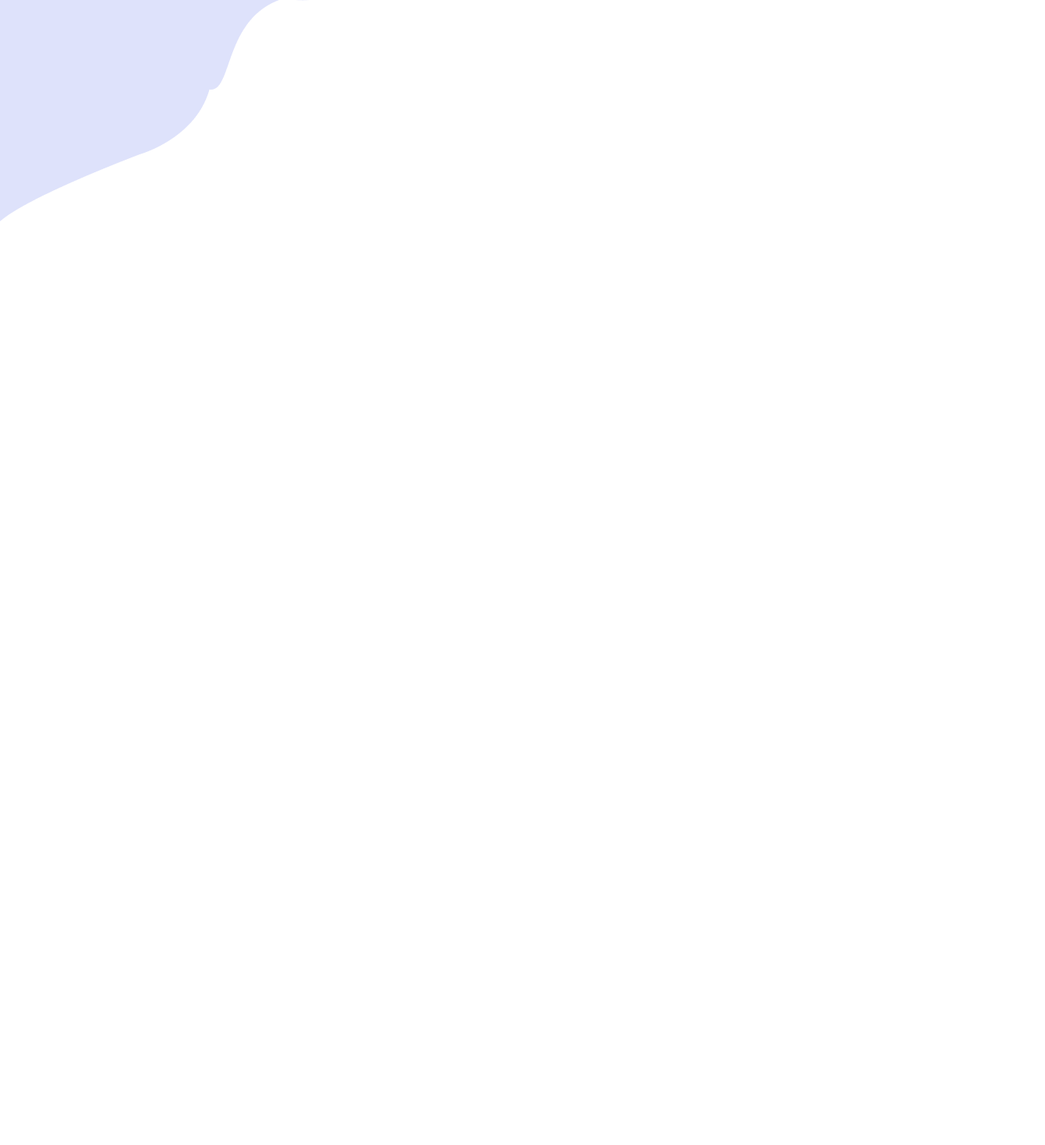
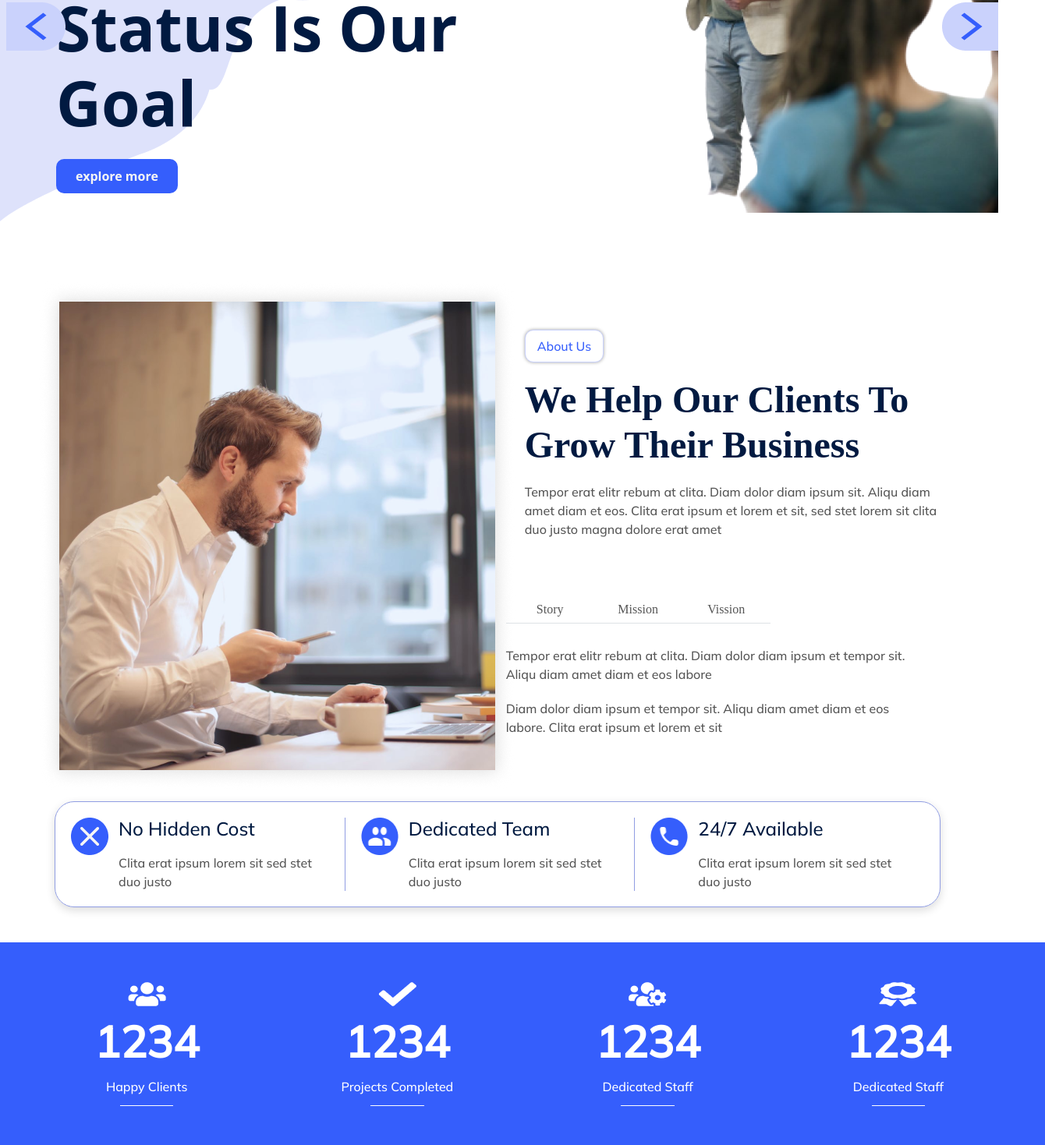
Before and after one commit to SabaKveladze/commshool-Task1, a plain HTML site: page Homeworks/First Part Final Exam/index.html in a window 1280 px wide. Shown: the part 413-1882 px from the top of the page at 78% size, 1340 px wide, since content can reach past the window. Before the commit the page ends 800 px from the top, so only its background shows below. Drawn offline with Linux system fonts and the light colour scheme.

Commit message:
added: about,info,stats

```diff
--- /dev/null
+++ b/Homeworks/First Part Final Exam/css/about.css
@@ -0,0 +1,97 @@
+.aboutWrapper{
+    height: 602px;
+    display: flex;
+    margin: 77px 50px 0px 50px;
+
+}
+.aboutImg {
+    width: 48.7%;
+    margin-right: 24px;
+
+}
+.aboutBtn {
+    border-radius: 11px;
+    width: fit-content;
+    height: 42px;
+    border: 1px solid #CAD2FC;
+    box-shadow: 0px 0px 4px 0px rgba(0, 0, 0, 0.36);
+    display: flex;
+    padding: 10px 15px;
+    justify-content: center;
+    align-items: center;
+    gap: 10px;
+    margin-top: 25px;
+    background-color: white;
+    color: #355EFC;
+    font-family:'Mulish';
+    font-size: 16px;
+    font-style: normal;
+    font-weight: 400;
+    line-height: normal;
+}
+.aboutText{
+    margin-left: 24px;
+    gap: 19px;
+    display: flex;
+    flex-direction: column;
+    margin-top: 37px;
+
+}
+.aboutText h1 {
+    color: #011A41;
+    font-family: Jost;
+    font-size: 48px;
+    font-style: normal;
+    font-weight: 700;
+    line-height: 58px;
+    align-self: stretch;
+}
+.aboutText p {
+    width: fit-content;
+    height: fit-content;
+    color: #555;
+    font-family: 'Mulish';
+    font-size: 16px;
+    font-style: normal;
+    font-weight: 400;
+    align-self: stretch;
+    line-height: 24px;
+    margin-bottom: 74px;
+}
+
+
+.tagsDiv p {
+    color: #555;
+    font-family: Poppins;
+    font-size: 16px;
+    font-style: normal;
+    padding-top: 5px;
+    padding-bottom: 5px;
+    font-weight: 400;
+    text-align: center;
+    width: 113px;
+    line-height: 24px;
+    border-radius: 5px 5px 0px 0px;
+    border-bottom: 1px solid #DEE2E6;
+}
+.tagsDiv {
+    display: flex;
+}
+.tagText {
+    display: flex;
+    width: 517px;
+    height: 174.57px;
+    flex-direction: column;
+    justify-content: center;
+    flex-shrink: 0;
+    gap: 20px;
+
+}
+.tagText p {
+    color:  #555;
+    font-family: 'Mulish';
+    font-size: 16px;
+    font-style: normal;
+    font-weight: 400;
+    line-height: 24px;
+}
--- /dev/null
+++ b/Homeworks/First Part Final Exam/css/info.css
@@ -0,0 +1,50 @@
+.infoWrapper {
+    margin-left: 70px;
+    margin-right: 74px;
+}
+.infoContainer{
+    padding: 20px;
+    gap: 20px;
+    margin-top: 65px;
+    display: flex;
+    border-radius: 25px;
+    border: 1px solid  #909DE2;
+    box-shadow: 0px 4px 12px 0px rgba(0, 0, 0, 0.14);
+}
+.infoCard{
+    display: flex;
+    flex-direction: row;
+    gap: 13px;
+    border-right: 1px solid  #909DE2;
+    padding-right: 29px;
+    align-items: flex-start;
+
+}
+.infoCard img {
+    width: 48px;
+    height: 48px;
+}
+.infoText {
+    gap: 17px;
+    display: flex;
+    flex-direction: column;
+}
+.infoText h4 {
+    color: #011A41;
+    font-family: 'Mulish';
+    font-size: 24px;
+    font-style: normal;
+    font-weight: 500;
+    line-height: 29px;
+}
+.infoText p {
+    color:#555;
+    font-family: 'Mulish';
+    font-size: 16px;
+    font-style: normal;
+    font-weight: 500;
+    line-height: 24px;
+}
+.lastInfoCard {
+    border-right: none;
+}
--- /dev/null
+++ b/Homeworks/First Part Final Exam/css/slider.css
@@ -0,0 +1,70 @@
+.sliderMainContainer{
+    position: relative;
+    width: 100vw;
+    display: flex;
+    margin-top: 100px;
+    align-items: center;
+}
+.welcome-to-finanza{
+    color:  #355EFC;
+    width: fit-content;
+    text-align: center;
+    font-family: 'Mulish';
+    font-size: 16px;
+    font-style: normal;
+    padding: 10px;
+    font-weight: 400;
+    border: 1px solid white;
+    border-radius: 8px;
+    line-height: 24px;
+}
+.sliderText{
+    gap: 25px;
+    display: inline-flex;
+    flex-direction: column;
+    align-items: flex-start;
+    margin-left: 72px;
+}
+.sliderText h1 {
+    color: #011A41;
+    font-family: "Open Sans";
+    font-size: 80px;
+    font-style: normal;
+    font-weight: 700;
+    line-height: 96px;
+    height: fit-content;
+    width: 57.18%;
+
+}
+.exploreBtn {
+    border-radius: 10px;
+    display: flex;
+    padding: 10px 25px;
+    align-items: flex-start;
+    gap: 10px;
+    background: #355EFC;
+    border: none;
+    color: #F5F5F5;
+    font-family: "Open Sans";
+    font-size: 16px;
+    font-style: normal;
+    font-weight: 700;
+    line-height: 24px;
+}
+.sliderImg{
+position: absolute;
+right: 0;
+top: -170px;
+}
+
+.slider-right-arrow, .slider-left-arrow {
+    position: absolute;
+    z-index: 1;
+}
+.slider-right-arrow{
+    right: 0;
+
+}
+.slider-left-arrow{
+    left: 8px;
+}
--- /dev/null
+++ b/Homeworks/First Part Final Exam/css/stats.css
@@ -0,0 +1,44 @@
+.statsContainer {
+    display: flex;
+    gap: 5px;
+    padding: 30px;
+    background: #355EFC;
+    height: 200px;
+    width: 100vw;
+
+    margin-top: 45px;
+}
+.statsContent {
+    gap: 12px;
+    display: flex;
+    flex-direction: column;
+    flex: 1 0 0;
+    align-items: center;
+    justify-content: center
+    ;
+}
+
+.statsUnderline{
+    stroke-width: 1px;
+    background-color: #FFF;
+    width: 68.506px;
+    height: 1px;
+}
+.statsContent h1{
+    color: #FFF;
+    text-align: center;
+    font-family: 'Mulish';
+    font-size: 56px;
+    font-style: normal;
+    font-weight: 700;
+    line-height: 67px;
+}
+.statsContent p {
+    color: #FFF;
+    text-align: center;
+    font-family: 'Mulish';
+    font-size: 16px;
+    font-style: normal;
+    font-weight: 400;
+    line-height: 24px;
+}
--- a/Homeworks/First Part Final Exam/index.html
+++ b/Homeworks/First Part Final Exam/index.html
@@ -5,6 +5,15 @@
     <meta name="viewport" content="width=device-width, initial-scale=1.0">
     <title>Final</title>
     <link rel="stylesheet" href="css/headerstyle.css">
+    <link rel="stylesheet" href="css/slider.css">
+    <link rel="stylesheet" href="css/stats.css">
+    <link rel="stylesheet" href="css/info.css">
+    <link rel="stylesheet" href="css/about.css">
+    <link rel="preconnect" href="https://fonts.googleapis.com">
+    <link rel="preconnect" href="https://fonts.gstatic.com" crossorigin>
+    <link href="https://fonts.googleapis.com/css2?family=Mulish:wght@500&display=swap" rel="stylesheet">
+
+
 </head>
 <body>
     <div class="headerBackGround">
@@ -50,7 +59,109 @@
                 </div>
             </div>
         </div>
+        <div class="sliderMainContainer">
+            <img class="slider-left-arrow" src="img/slider-button-left.png">
+            <img class="slider-right-arrow" src="img/slider-button-right.png">
+            <div class="sliderText">
+                <p class="welcome-to-finanza">Welcome to finanza</p>
+                <h1>Your Financial Status Is Our Goal</h1>
+                <button class="exploreBtn">explore more</button>
+            </div>
+            <div class="sliderImg">
+                <img src="img/slider-image-card.png">
+            </div>
 
+        </div>
+
+    </div>
+
+    <div class="aboutWrapper">
+        <div class="aboutImg"><img src="img/image card.png"></div>
+        <div class="aboutCont">
+            <div class="aboutText">
+                <button class="aboutBtn">About Us</button>
+                <h1>We Help Our Clients To Grow Their Business</h1>
+                <p>Tempor erat elitr rebum at clita. Diam dolor diam ipsum sit.
+                     Aliqu diam amet diam et eos. Clita erat ipsum et lorem et sit,
+                      sed stet lorem sit clita duo justo magna dolore erat amet</p>
+            </div>
+            <div class="tagComponent">
+                <div class="tagsDiv">
+                    <p>Story</p>
+                    <p>Mission</p>
+                    <p>Vission</p>
+                </div>
+
+                <div class="tagText">
+                    <p>Tempor erat elitr rebum at clita.
+                        Diam dolor diam ipsum et tempor sit.
+                        Aliqu diam amet diam et eos labore
+                    </p>
+                    <p>
+                        Diam dolor diam ipsum et tempor sit.
+                        Aliqu diam amet diam et eos labore.
+                        Clita erat ipsum et lorem et sit
+                    </p>
+                </div>
+            </div>
+
+        </div>
+
+    </div>
+    <div class="infoWrapper">
+        <div class="infoContainer">
+                <div class="infoCard">
+                    <img src="img/close.png">
+                    <div class="infoText">
+                        <h4>No Hidden Cost</h4>
+                        <p>Clita erat ipsum lorem sit sed stet duo justo</p>
+                    </div>
+
+                </div>
+                <div class="infoCard">
+                    <img src="img/users.png">
+                    <div class="infoText">
+                        <h4>Dedicated Team</h4>
+                        <p>Clita erat ipsum lorem sit sed stet duo justo</p>
+                    </div>
+
+                </div>
+                <div class="infoCard lastInfoCard">
+                    <img src="img/phone.png">
+                    <div class="infoText">
+                        <h4>24/7 Available</h4>
+                        <p>Clita erat ipsum lorem sit sed stet duo justo</p>
+                    </div>
+
+                </div>
+        </div>
+    </div>
+
+    <div class="statsContainer">
+        <div class="statsContent">
+            <img src="img/group.png">
+            <h1>1234</h1>
+            <p>Happy Clients</p>
+            <div class="statsUnderline"></div>
+        </div>
+        <div class="statsContent">
+            <img src="img/whiteDone.png">
+            <h1>1234</h1>
+            <p>Projects Completed</p>
+            <div class="statsUnderline"></div>
+        </div>
+        <div class="statsContent">
+            <img src="img/dedicated.png">
+            <h1>1234</h1>
+            <p>Dedicated Staff</p>
+            <div class="statsUnderline"></div>
+        </div>
+        <div class="statsContent">
+            <img src="img/medal.png">
+            <h1>1234</h1>
+            <p>Dedicated Staff</p>
+            <div class="statsUnderline"></div>
+        </div>
     </div>
 </body>
 </html>
```
Also changed, not shown: Homeworks/Exercise 11/task 2/index.html (added, +12 -0 lines), Homeworks/Exercise 11/task 2/task2.js (added), Homeworks/First Part Final Exam/script.js (added).
